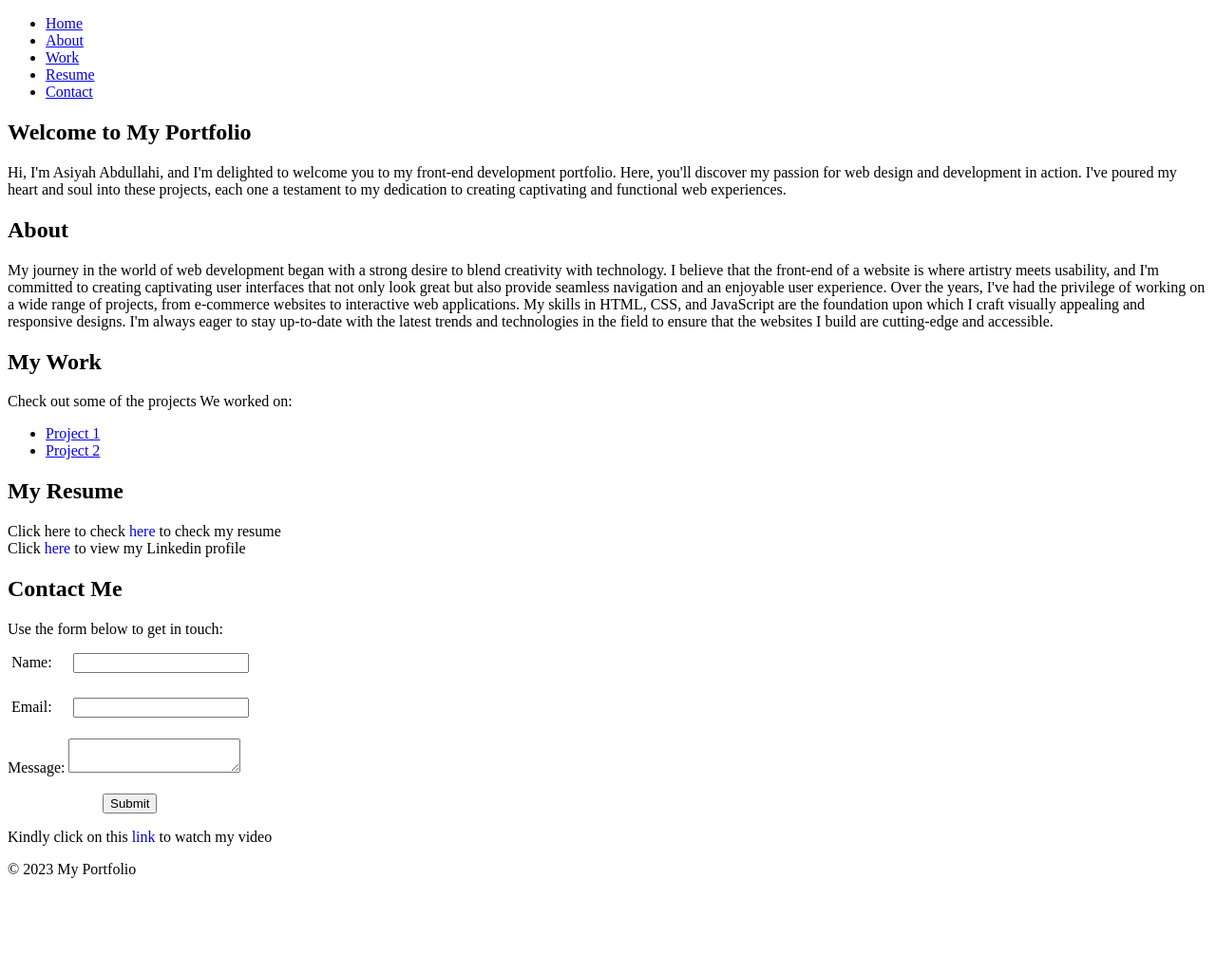
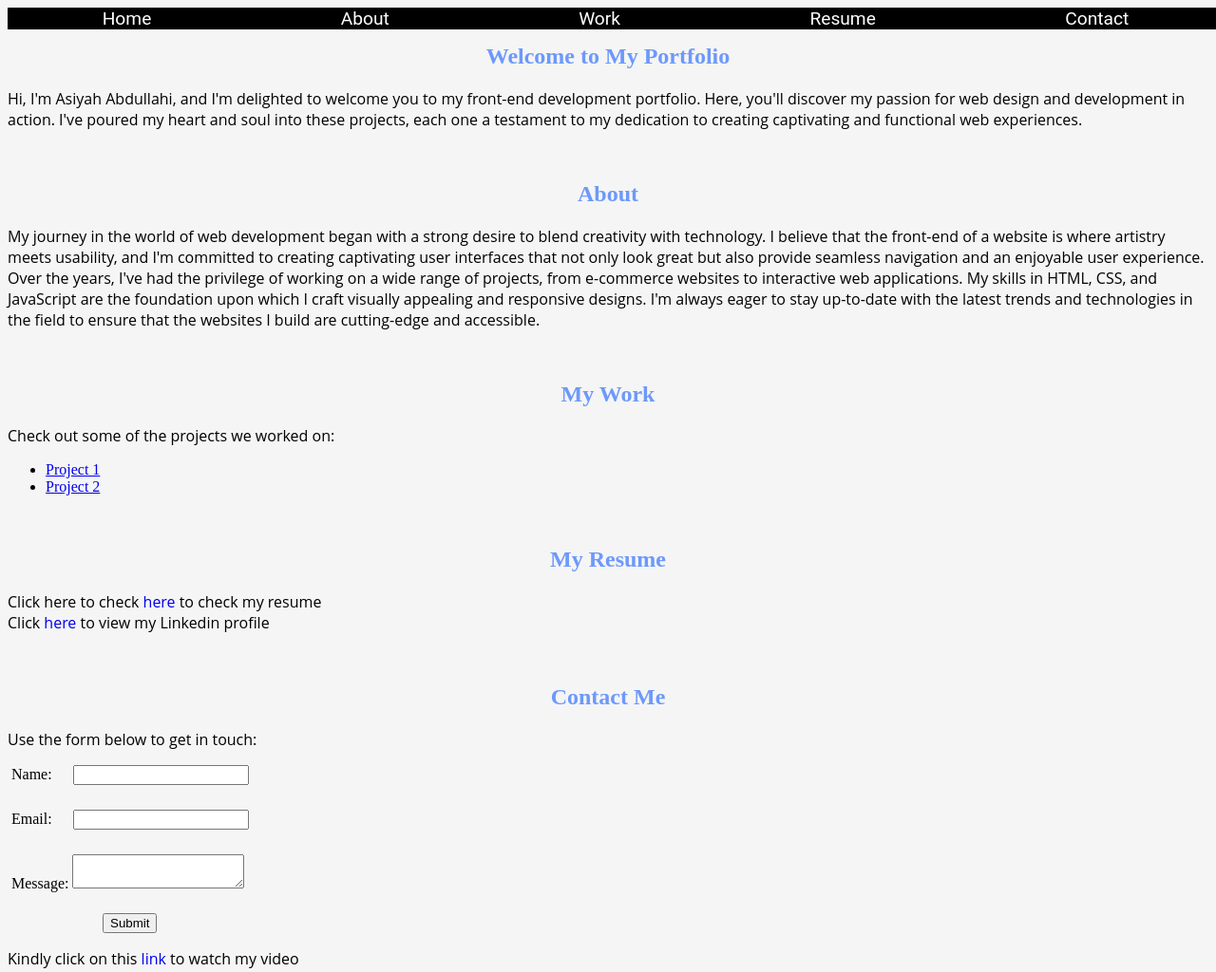
Before and after one commit to Aseeyaah/portfolio-repo, a plain HTML site: page index.html in a window 1280 px wide. Shown: the top 1024 px of the page at 95% size. Before the commit the page ends 941 px from the top, so only its background shows below. Drawn offline with Linux system fonts and the light colour scheme.

Commit message:
git init

```diff
--- a/index.html
+++ b/index.html
@@ -1,46 +1,55 @@
 <!DOCTYPE html>
-<html>
-
+<html lang="en">
   <head>
-    <title>
-        My Portfolio
-    </title>
+    <title>My Portfolio</title>
+    <link rel="stylesheet" href="style/styles.css" />
   </head>
 
   <body>
-    <nav>
-        <ul>
-            <li> <a href="#">Home</a></li>
-            <li><a href="#">About</a></li>
-            <li><a href="#">Work</a></li>
-            <li><a href="#">Resume</a></li>
-            <li><a href="#">Contact</a></li>
-        </ul>
+    <nav style="position: fixed; width: 100%">
+      <div class="nav">
+        <a class="mylinks" href="#home">Home</a>
+        <a class="mylinks" href="#about">About</a>
+        <a class="mylinks" href="#work">Work</a>
+        <a class="mylinks" href="#resume">Resume</a>
+        <a class="mylinks" href="#contact">Contact</a>
+      </div>
     </nav>
+
     <section id="home">
+        <br>
       <h1>Welcome to My Portfolio</h1>
-        <p>Hi, I'm Asiyah Abdullahi, and I'm delighted to welcome you to my front-end development portfolio.
-            Here, you'll discover my passion for web design and development in action.
-            I've poured my heart and soul into these projects,
-            each one a testament to my dedication to creating captivating and functional web experiences.</p>
+      <p >
+        Hi, I'm Asiyah Abdullahi, and I'm delighted to welcome you to my
+        front-end development portfolio. Here, you'll discover my passion for
+        web design and development in action. I've poured my heart and soul into
+        these projects, each one a testament to my dedication to creating
+        captivating and functional web experiences.
+      </p>
     </section>
+
     <section id="about">
+        <br>
       <h2>About</h2>
-        <p>My journey in the world of web development began with a strong desire to blend creativity with
-        technology. I believe that the front-end of a website is where artistry meets usability, and I'm committed to
-        creating captivating user interfaces that not only look great but also provide seamless navigation and an
-        enjoyable user experience.
-        Over the years, I've had the privilege of working on a wide range of projects,
-        from e-commerce websites to interactive web applications.
-        My skills in HTML, CSS, and JavaScript are the foundation upon which I craft visually appealing and responsive
-        designs.
-        I'm always eager to stay up-to-date with the latest trends and technologies in the field to ensure that the
-        websites I build are cutting-edge and accessible.</p>
+      <p>
+        My journey in the world of web development began with a strong desire to
+        blend creativity with technology. I believe that the front-end of a
+        website is where artistry meets usability, and I'm committed to creating
+        captivating user interfaces that not only look great but also provide
+        seamless navigation and an enjoyable user experience. Over the years,
+        I've had the privilege of working on a wide range of projects, from
+        e-commerce websites to interactive web applications. My skills in HTML,
+        CSS, and JavaScript are the foundation upon which I craft visually
+        appealing and responsive designs. I'm always eager to stay up-to-date
+        with the latest trends and technologies in the field to ensure that the
+        websites I build are cutting-edge and accessible.
+      </p>
     </section>
 
     <section id="work">
+        <br>
       <h2>My Work</h2>
-        <p>Check out some of the projects We worked on:</p>
+      <p>Check out some of the projects we worked on:</p>
       <ul>
         <li><a href="work/project1.html">Project 1</a></li>
         <li><a href="work/project2.html">Project 2</a></li>
@@ -48,49 +57,79 @@
     </section>
 
     <section id="resume">
+        <br>
       <h2>My Resume</h2>
       <p>
-            Click here to check <a style="text-decoration: none;" target="_blank" href="resume.html">here</a> to check
-            my resume
-            <br>
-            Click <a style="text-decoration: none;" target="_blank"
-                href="https://www.linkedin.com/in/abdullahi-asiyah-ab64a6262/">here</a> to view my Linkedin profile
+        Click here to check
+        <a style="text-decoration: none" target="_blank" href="resume.html"
+          >here</a
+        >
+        to check my resume
+        <br />
+        Click
+        <a
+          style="text-decoration: none"
+          target="_blank"
+          href="https://www.linkedin.com/in/abdullahi-asiyah-ab64a6262/"
+          >here</a
+        >
+        to view my Linkedin profile
+      </p>
     </section>
 
     <section id="contact">
+        <br>
       <h2>Contact Me</h2>
       <p>Use the form below to get in touch:</p>
       <form action="contact.php" method="post">
-            <div style="margin: 4px;">
+        <div style="margin: 4px">
           <label for="name">Name:</label>
-                <input style="margin-left: 18px;" type="text" id="name" name="name" required>
+          <input
+            style="margin-left: 18px"
+            type="text"
+            id="name"
+            name="name"
+            required
+          />
         </div>
-            <br>
-            <div style="margin: 4px;">
+        <br />
+        <div style="margin: 4px">
           <label for="email">Email:</label>
-                <input style="margin-left: 18px;" type="email" id="email" name="email" required>
+          <input
+            style="margin-left: 18px"
+            type="email"
+            id="email"
+            name="email"
+            required
+          />
         </div>
-            <br>
-            <div style="margin: 4x;">
+        <br />
+        <div style="margin: 4px">
           <label for="message">Message:</label>
           <textarea id="message" name="message" cols="20" required></textarea>
-                <div>
-                    <br>
-                    <div style="margin-left: 100px;">
+        </div>
+
+        <br />
+        <div style="margin-left: 100px">
           <button type="submit">Submit</button>
         </div>
       </form>
     </section>
 
     <section>
-        <p> Kindly click on this <a style="text-decoration: none;" target="_blank" href="https://www.w3schools.com/html/mov_bbb.mp4">link</a> to watch my video</p>
+      <p>
+        Kindly click on this
+        <a
+          style="text-decoration: none"
+          target="_blank"
+          href="https://www.w3schools.com/html/mov_bbb.mp4"
+          >link</a
+        >
+        to watch my video
+      </p>
     </section>
     <footer>
       <p>&copy; 2023 My Portfolio</p>
     </footer>
-
-
-
   </body>
-
 </html>
--- /dev/null
+++ b/style/styles.css
@@ -0,0 +1,27 @@
+.nav {
+  background-color: black;
+  justify-content: space-around;
+  text-align: center;
+  font-size: larger;
+  font-family: Roboto;
+  display: flex;
+}
+.mylinks {
+  text-decoration: none;
+  text-align: center;
+  font-family: Roboto;
+  color: #ffffff;
+}
+p {
+    font-family: open sans;
+    color: black;
+    text-align: left;
+
+}
+h1,h2 {
+    text-align: center;
+    color: rgba(0, 81, 255, 0.559)
+}
+body {
+    background-color: whitesmoke
+}
```
Also changed, not shown: resume.html (+2 -0 lines), style/jpeg.jpeg (added). Lines whose indentation alone changed are shown as unchanged.
